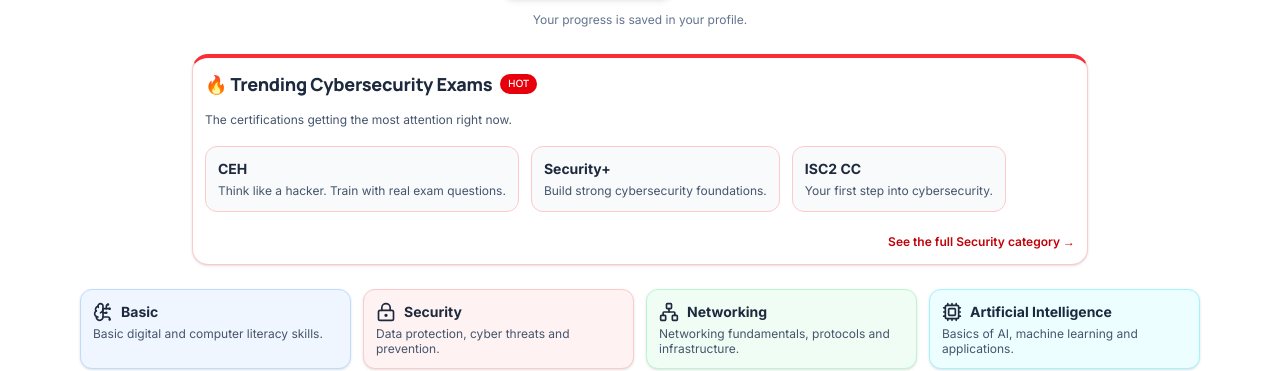
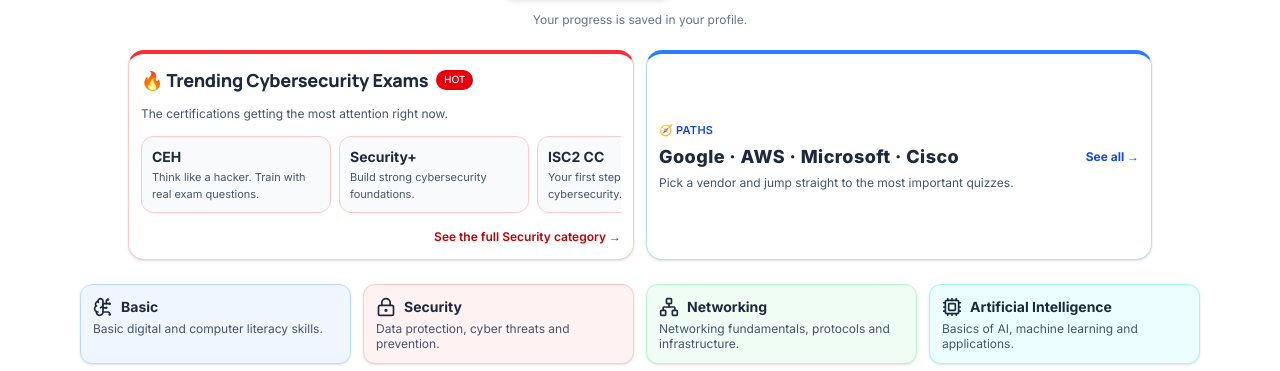
Before and after one commit to martens79/certifyquiz-next, a Next.js app: page / in a window 1280 px wide. Shown: the part 301-672 px from the top of the page. Built offline with nearby package versions, Linux system fonts and the light colour scheme; no server answers.

Commit message:
Home: affiancati Trending + Vendor box, layout più compatto

```diff
--- a/src/components/home/Home.tsx
+++ b/src/components/home/Home.tsx
@@ -398,12 +398,15 @@ const TRENDING_CERTS: Array<{
         </p>
       </header>
 
+   {/* TRENDING + VENDOR (più bassi e “simili” tra loro) */}
+<section className="mt-4 max-w-5xl mx-auto grid grid-cols-1 md:grid-cols-2 gap-3">
   {/* TRENDING CYBERSECURITY */}
-<section className="mt-5 max-w-4xl mx-auto" aria-label="Trending cybersecurity">
-  <div className="rounded-2xl border border-red-200 border-t-4 border-t-red-500 bg-white p-3 shadow-sm">
-    <div className="flex items-center justify-between mb-2">
-      <h2 className="text-lg font-extrabold text-slate-800 flex items-center">
-        🔥 {L(
+  <div aria-label="Trending cybersecurity">
+    <div className="rounded-2xl border border-red-200 border-t-4 border-t-red-500 bg-white p-2.5 md:p-3 shadow-sm h-full">
+      <div className="flex items-center justify-between mb-1.5">
+        <h2 className="text-base md:text-lg font-extrabold text-slate-800 flex items-center">
+          🔥{" "}
+          {L(
             {
               it: "Trending Cybersecurity Exams",
               en: "Trending Cybersecurity Exams",
@@ -418,35 +421,38 @@ const TRENDING_CERTS: Array<{
         </h2>
       </div>
 
-    <p className="text-xs text-slate-600 mb-3">
+      <p className="text-[11px] md:text-xs text-slate-600 mb-2 line-clamp-2">
         {L(
           {
             it: "Le certificazioni che stanno generando più interesse in questo periodo.",
             en: "The certifications getting the most attention right now.",
             fr: "Les certifications qui attirent le plus d’intérêt en ce moment.",
-          es: "Las certificaciones que más interés están generando ahora.",
+            es: "Las certificaciones que más interés stanno generando ora.",
           },
           safeLang
         )}
       </p>
 
-    <div className="flex gap-3 overflow-x-auto pb-2">
+      {/* carosello “più basso” */}
+      <div className="flex gap-2 overflow-x-auto pb-1">
         {TRENDING_CERTS.map((c) => (
           <Link
             key={c.key}
             href={withLang(safeLang as any, c.path)}
-          className="min-w-[200px] bg-slate-50 border border-red-200 rounded-xl p-3 hover:shadow-md transition"
+            className="min-w-[190px] bg-slate-50 border border-red-200 rounded-xl p-2.5 hover:shadow-md transition"
           >
-          <div className="font-bold text-sm text-slate-800 mb-1">{c.title}</div>
-          <div className="text-xs text-slate-600">{L(c.desc, safeLang)}</div>
+            <div className="font-bold text-sm text-slate-800 mb-0.5">{c.title}</div>
+            <div className="text-[11px] text-slate-600 line-clamp-2">
+              {L(c.desc, safeLang)}
+            </div>
           </Link>
         ))}
       </div>
 
-    <div className="mt-2 text-right">
+      <div className="mt-1.5 text-right">
         <Link
           href={categoryPath(safeLang, "sicurezza")}
-        className="text-xs font-semibold text-red-700 hover:underline"
+          className="text-[11px] md:text-xs font-semibold text-red-700 hover:underline"
         >
           {L(
             {
@@ -460,9 +466,45 @@ const TRENDING_CERTS: Array<{
         </Link>
       </div>
     </div>
+  </div>
+
+  {/* VENDOR / PATHS (stile simile + bordo blu) */}
+  <div aria-label="Paths">
+    <Link
+      href={safeLang === "en" ? "/hub/vendors" : `/${safeLang}/hub/vendors`}
+      className="flex items-center justify-between rounded-2xl border border-blue-200 border-t-4 border-t-blue-500 bg-white p-2.5 md:p-3 shadow-sm hover:shadow-md transition h-full"
+    >
+      <div className="min-w-0">
+        <div className="text-[11px] font-semibold text-blue-700 uppercase tracking-wide mb-1">
+          🧭 {L({ it: "Percorsi", en: "Paths", fr: "Parcours", es: "Rutas" }, safeLang)}
+        </div>
+
+        <div className="text-base md:text-lg font-extrabold text-slate-800 tracking-wide truncate">
+          Google · AWS · Microsoft · Cisco
+        </div>
+
+        <div className="text-[11px] md:text-xs text-slate-600 mt-1 line-clamp-2">
+          {L(
+            {
+              it: "Scegli un vendor e vai dritto ai quiz più importanti.",
+              en: "Pick a vendor and jump straight to the most important quizzes.",
+              fr: "Choisissez un vendor et allez directement aux quiz les plus importants.",
+              es: "Elige un vendor y ve directo a los quizzes más importantes.",
+            },
+            safeLang
+          )}
+        </div>
+      </div>
+
+      <span className="ml-3 text-[11px] md:text-xs font-bold text-blue-700 whitespace-nowrap">
+        {L(
+          { it: "Vedi tutti →", en: "See all →", fr: "Voir tout →", es: "Ver todos →" },
+          safeLang
+        )}
+      </span>
+    </Link>
+  </div>
 </section>
-
-
 
 
       {/* CATEGORIE (core) — margine ridotto per rientrare “sopra la piega” */}
```
Lines whose indentation alone changed are shown as unchanged.
